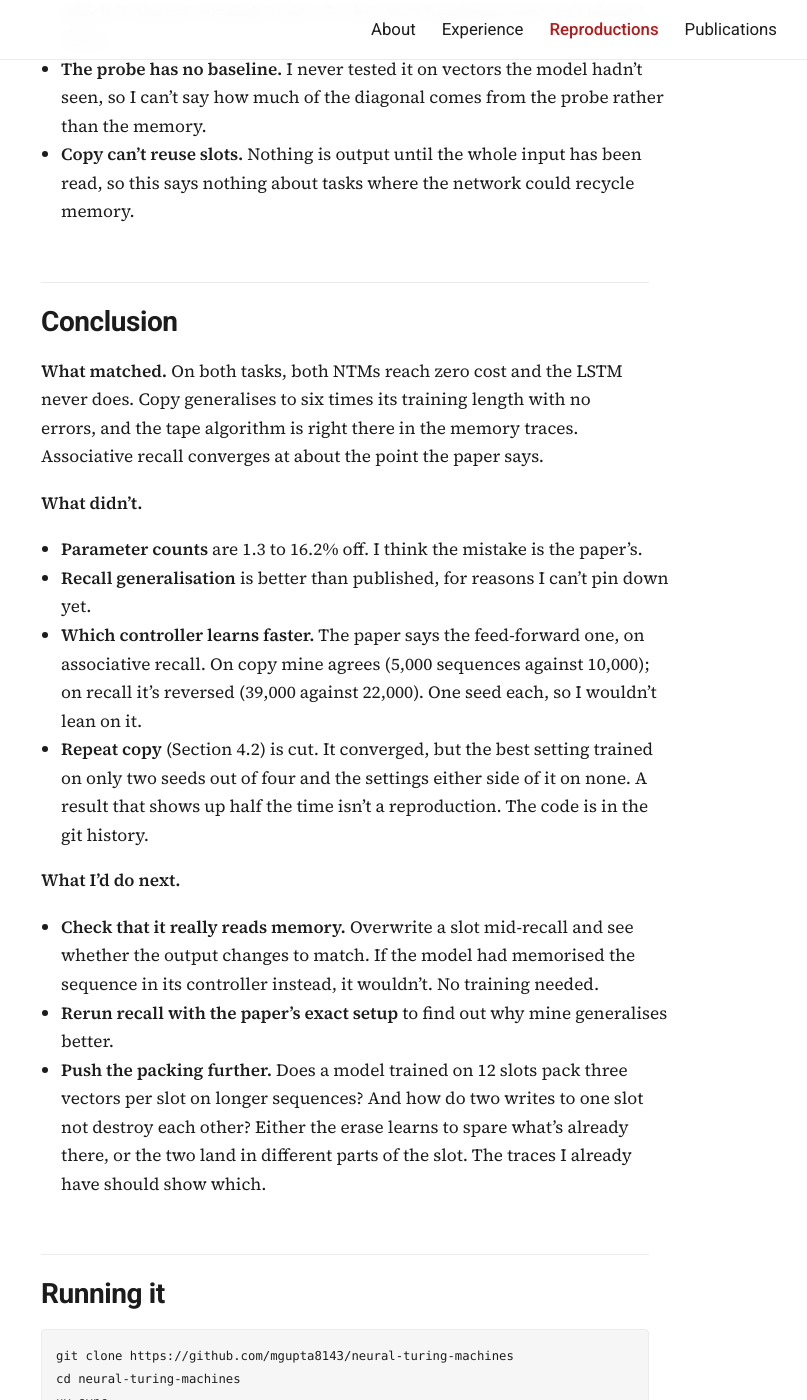
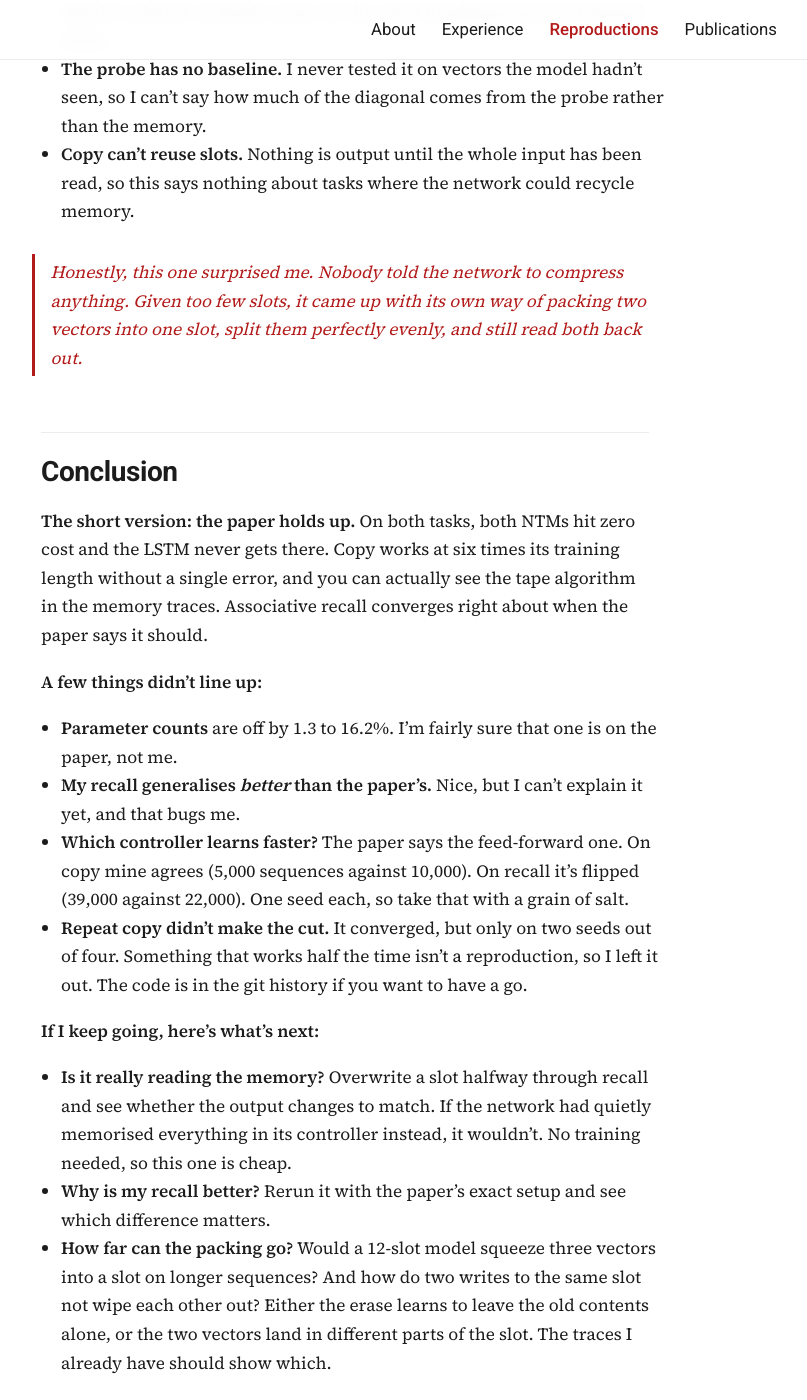
Before and after one commit to mgupta8143/mgupta8143.github.io, a Jekyll site: the page built from _reproductions/neural-turing-machines.md, in a window 1280 px wide and 1400 px high, scrolled down 16520 px. Shown: the whole window, without its empty margins (295-1102 px from the left). Built offline with Jekyll 4.4.1, drawn with Linux system fonts in a browser that asks for light colours.

Commit message:
Add a red takeaway to the memory experiment and make the conclusion friendlier
Co-Authored-By: Claude Opus 5.5 <noreply@anthropic.com>

```diff
--- a/_reproductions/neural-turing-machines.md
+++ b/_reproductions/neural-turing-machines.md
@@ -394,33 +394,40 @@ Caveats:
 - **Copy can't reuse slots.** Nothing is output until the whole input has been read, so this says
   nothing about tasks where the network could recycle memory.
 
+<p class="callout">Honestly, this one surprised me. Nobody told the network to compress anything.
+Given too few slots, it came up with its own way of packing two vectors into one slot, split them
+perfectly evenly, and still read both back out.</p>
+
 ## Conclusion
 
-**What matched.** On both tasks, both NTMs reach zero cost and the LSTM never does. Copy
-generalises to six times its training length with no errors, and the tape algorithm is right
-there in the memory traces. Associative recall converges at about the point the paper says.
+**The short version: the paper holds up.** On both tasks, both NTMs hit zero cost and the LSTM
+never gets there. Copy works at six times its training length without a single error, and you
+can actually see the tape algorithm in the memory traces. Associative recall converges right
+about when the paper says it should.
 
-**What didn't.**
+**A few things didn't line up:**
 
-- **Parameter counts** are 1.3 to 16.2% off. I think the mistake is the paper's.
-- **Recall generalisation** is better than published, for reasons I can't pin down yet.
-- **Which controller learns faster.** The paper says the feed-forward one, on associative
-  recall. On copy mine agrees (5,000 sequences against 10,000); on recall it's reversed (39,000
-  against 22,000). One seed each, so I wouldn't lean on it.
-- **Repeat copy** (Section 4.2) is cut. It converged, but the best setting trained on only two
-  seeds out of four and the settings either side of it on none. A result that shows up half the
-  time isn't a reproduction. The code is in the git history.
+- **Parameter counts** are off by 1.3 to 16.2%. I'm fairly sure that one is on the paper, not me.
+- **My recall generalises *better* than the paper's.** Nice, but I can't explain it yet, and that
+  bugs me.
+- **Which controller learns faster?** The paper says the feed-forward one. On copy mine agrees
+  (5,000 sequences against 10,000). On recall it's flipped (39,000 against 22,000). One seed each,
+  so take that with a grain of salt.
+- **Repeat copy didn't make the cut.** It converged, but only on two seeds out of four. Something
+  that works half the time isn't a reproduction, so I left it out. The code is in the git history
+  if you want to have a go.
 
-**What I'd do next.**
+**If I keep going, here's what's next:**
 
-- **Check that it really reads memory.** Overwrite a slot mid-recall and see whether the output
-  changes to match. If the model had memorised the sequence in its controller instead, it
-  wouldn't. No training needed.
-- **Rerun recall with the paper's exact setup** to find out why mine generalises better.
-- **Push the packing further.** Does a model trained on 12 slots pack three vectors per slot on
-  longer sequences? And how do two writes to one slot not destroy each other? Either the erase
-  learns to spare what's already there, or the two land in different parts of the slot. The
-  traces I already have should show which.
+- **Is it really reading the memory?** Overwrite a slot halfway through recall and see whether
+  the output changes to match. If the network had quietly memorised everything in its controller
+  instead, it wouldn't. No training needed, so this one is cheap.
+- **Why is my recall better?** Rerun it with the paper's exact setup and see which difference
+  matters.
+- **How far can the packing go?** Would a 12-slot model squeeze three vectors into a slot on
+  longer sequences? And how do two writes to the same slot not wipe each other out? Either the
+  erase learns to leave the old contents alone, or the two vectors land in different parts of
+  the slot. The traces I already have should show which.
 
 ## Running it
 
--- a/assets/style.css
+++ b/assets/style.css
@@ -187,3 +187,9 @@ article figure .panel-label {
   display: block; margin: 0 0 6px;
   font: 600 .95rem/1.3 "Source Serif 4", Charter, Georgia, serif; color: var(--ink);
 }
+
+/* a highlighted takeaway, in the site's red */
+article .callout {
+  color: var(--red); border-left: 3px solid var(--red);
+  padding: 4px 0 4px 16px; margin: 28px auto; font-style: italic;
+}
```
